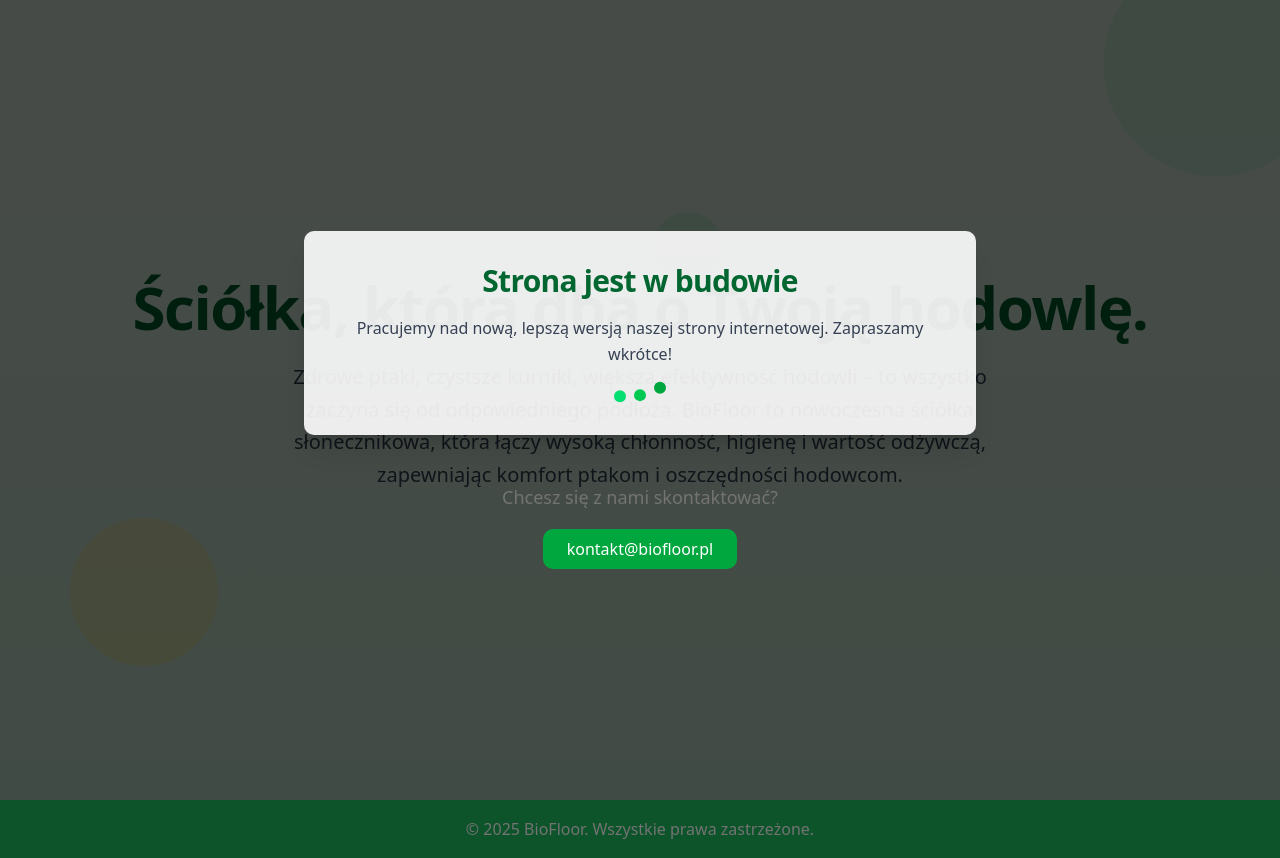
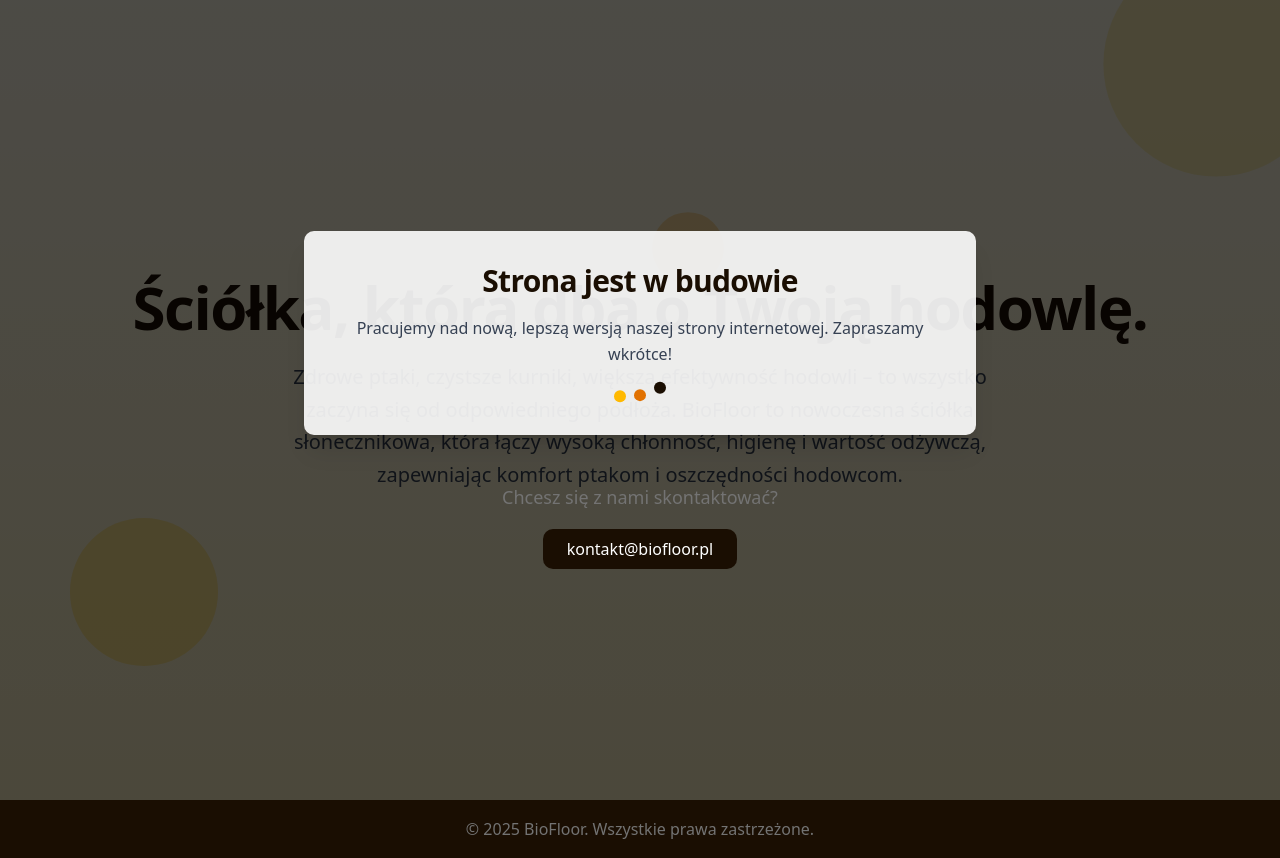
Before and after one commit to muslewski/BioFloor, a Next.js app: page /en in a window 1280 px wide. Built offline with nearby package versions, Linux system fonts and the light colour scheme.

Commit message:
Add coming sooon.

```diff
--- a/src/components/coming-soon.tsx
+++ b/src/components/coming-soon.tsx
@@ -19,7 +19,7 @@ const ComingSoon: React.FC = () => {
 
       <main className="min-h-screen flex flex-col">
         {/* Hero Section */}
-        <section className="relative h-screen flex items-center justify-center bg-gradient-to-b from-green-50 to-green-100 overflow-hidden">
+        <section className="relative h-screen flex items-center justify-center bg-gradient-to-b from-amber-50 to-amber-100 overflow-hidden">
           {/* Construction notification overlay */}
           <motion.div
             className="absolute inset-0 bg-black/70 z-10 flex flex-col items-center justify-center p-6 text-center"
@@ -34,7 +34,7 @@ const ComingSoon: React.FC = () => {
               transition={{ delay: 0.3, duration: 0.6 }}
             >
               <motion.h2
-                className="text-3xl font-bold text-green-800 mb-4"
+                className="text-3xl font-bold text-[#1A0E02] mb-4"
                 initial={{ opacity: 0 }}
                 animate={{ opacity: 1 }}
                 transition={{ delay: 0.5 }}
@@ -52,7 +52,7 @@ const ComingSoon: React.FC = () => {
               </motion.p>
               <div className="flex space-x-2 justify-center items-center">
                 <motion.div
-                  className="w-3 h-3 bg-green-400 rounded-full"
+                  className="w-3 h-3 bg-amber-400 rounded-full"
                   animate={{ y: [0, -10, 0] }}
                   transition={{
                     duration: 0.8,
@@ -62,7 +62,7 @@ const ComingSoon: React.FC = () => {
                   }}
                 ></motion.div>
                 <motion.div
-                  className="w-3 h-3 bg-green-500 rounded-full"
+                  className="w-3 h-3 bg-amber-600 rounded-full"
                   animate={{ y: [0, -10, 0] }}
                   transition={{
                     duration: 0.8,
@@ -73,7 +73,7 @@ const ComingSoon: React.FC = () => {
                   }}
                 ></motion.div>
                 <motion.div
-                  className="w-3 h-3 bg-green-600 rounded-full"
+                  className="w-3 h-3 bg-[#1A0E02] rounded-full"
                   animate={{ y: [0, -10, 0] }}
                   transition={{
                     duration: 0.8,
@@ -95,7 +95,7 @@ const ComingSoon: React.FC = () => {
               <p className="text-lg mb-4">Chcesz się z nami skontaktować?</p>
               <a
                 href="mailto:kontakt@biofloor.pl"
-                className="inline-block px-6 py-2 bg-green-600 text-white rounded-lg hover:bg-green-700 transition-colors"
+                className="inline-block px-6 py-2 bg-[#1A0E02] text-white rounded-lg hover:bg-amber-800 transition-colors"
               >
                 kontakt@biofloor.pl
               </a>
@@ -105,7 +105,7 @@ const ComingSoon: React.FC = () => {
           {/* Background elements */}
           <div className="absolute inset-0 overflow-hidden z-0">
             <motion.div
-              className="absolute -right-16 -top-16 w-64 h-64 bg-green-200 rounded-full opacity-50"
+              className="absolute -right-16 -top-16 w-64 h-64 bg-amber-200 rounded-full opacity-50"
               initial={{ scale: 0.8 }}
               animate={{ scale: [0.8, 1, 0.8] }}
               transition={{
@@ -116,7 +116,7 @@ const ComingSoon: React.FC = () => {
               }}
             ></motion.div>
             <motion.div
-              className="absolute left-16 bottom-32 w-40 h-40 bg-yellow-200 rounded-full opacity-40"
+              className="absolute left-16 bottom-32 w-40 h-40 bg-amber-300 rounded-full opacity-40"
               initial={{ scale: 0.9 }}
               animate={{ scale: [0.9, 1.1, 0.9] }}
               transition={{
@@ -128,7 +128,7 @@ const ComingSoon: React.FC = () => {
               }}
             ></motion.div>
             <motion.div
-              className="absolute left-1/2 top-1/4 w-24 h-24 bg-green-300 rounded-full opacity-30"
+              className="absolute left-1/2 top-1/4 w-24 h-24 bg-amber-500 rounded-full opacity-30"
               initial={{ scale: 0.7 }}
               animate={{ scale: [0.7, 1, 0.7] }}
               transition={{
@@ -144,7 +144,7 @@ const ComingSoon: React.FC = () => {
           {/* Main content (blurred behind overlay) */}
           <div className="container mx-auto px-6 text-center relative z-5">
             <motion.h1
-              className="text-4xl md:text-6xl font-bold text-green-800 mb-6"
+              className="text-4xl md:text-6xl font-bold text-[#1A0E02] mb-6"
               initial={{ y: -50, opacity: 0 }}
               animate={{ y: 0, opacity: 1 }}
               transition={{ duration: 0.8 }}
@@ -167,7 +167,7 @@ const ComingSoon: React.FC = () => {
         </section>
 
         {/* Footer */}
-        <footer className="bg-green-900 text-white py-4 text-center text-sm mt-auto z-20">
+        <footer className="bg-[#1A0E02] text-white py-4 text-center text-sm mt-auto z-20">
           <p>© {currentYear} BioFloor. Wszystkie prawa zastrzeżone.</p>
         </footer>
       </main>
```
